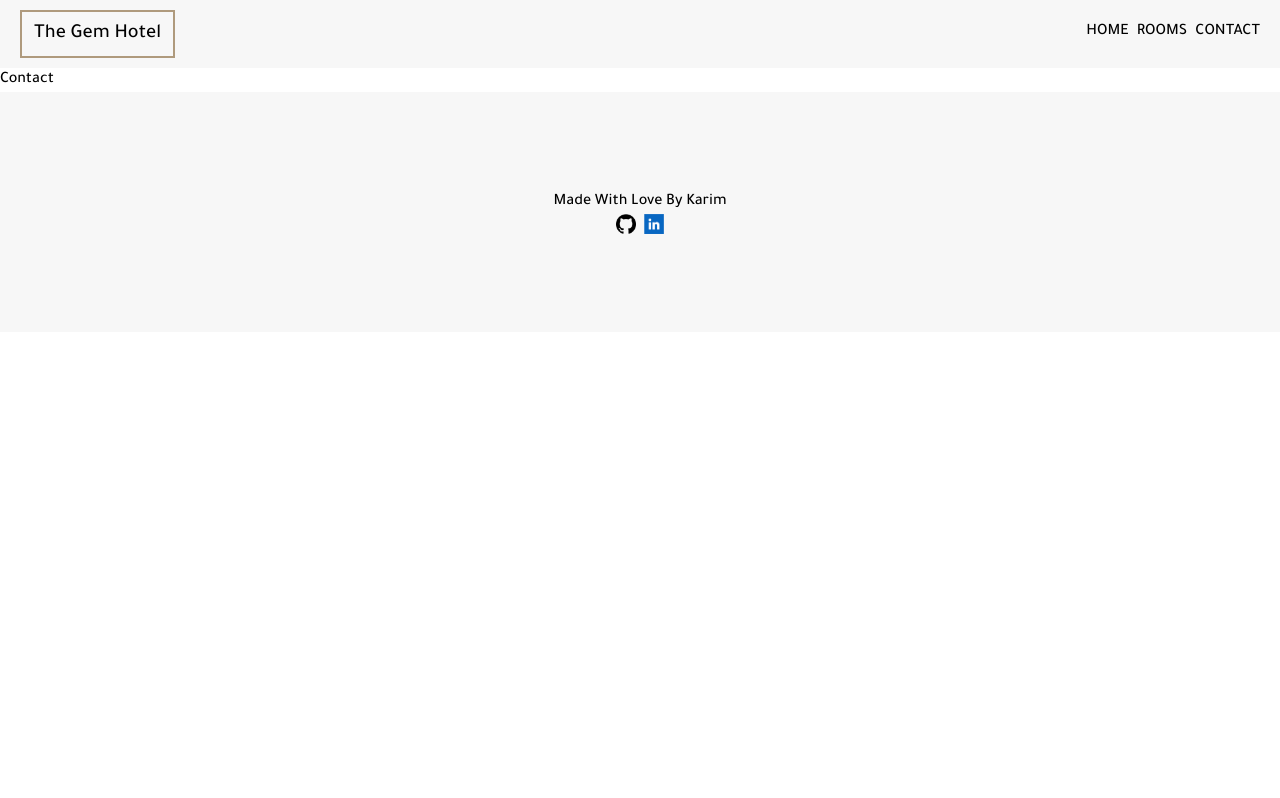
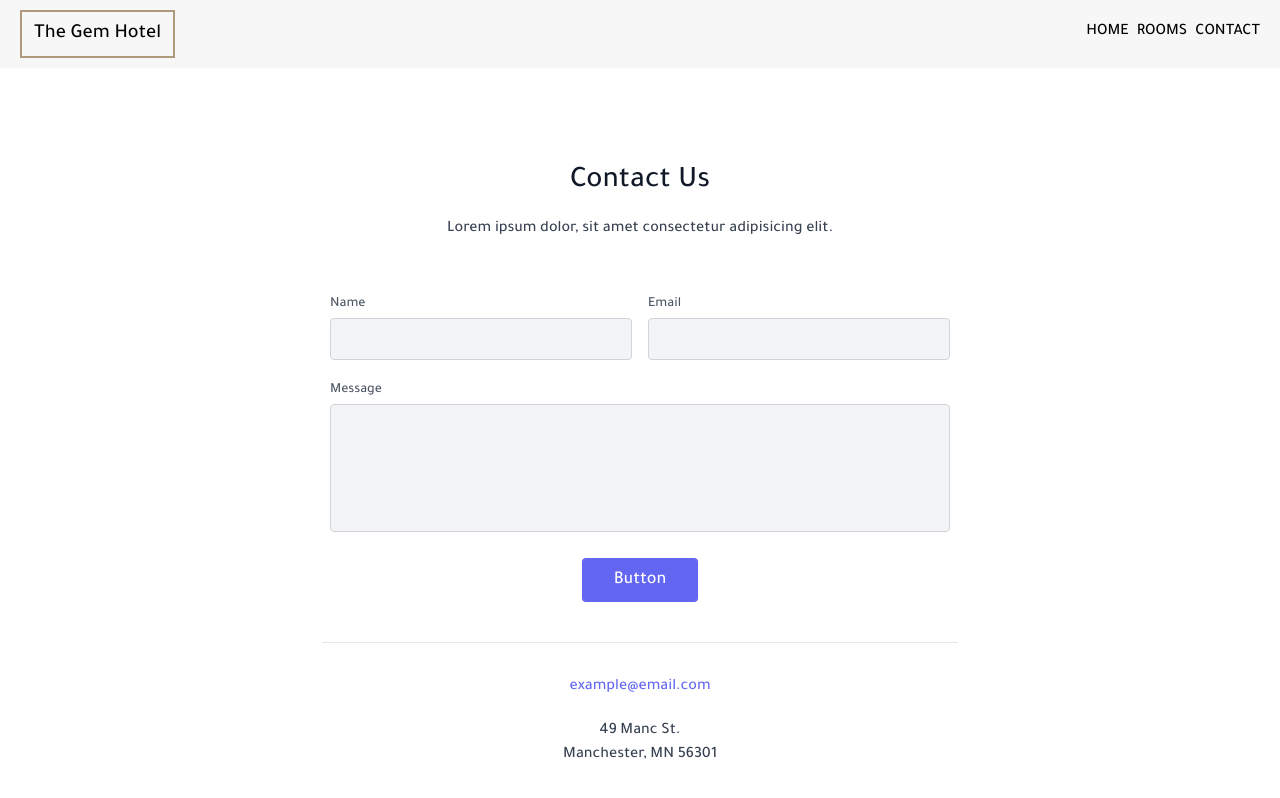
Before and after one commit to K-Othman/The-Gem-Hotel, a React (Vite) app: page /contact in a window 1280 px wide. Shown: the top 798 px of the page. Built offline with nearby package versions, Linux system fonts and the light colour scheme.

Commit message:
fixed the navbar dropdown

```diff
--- a/package.json
+++ b/package.json
@@ -15,6 +15,7 @@
     "match-sorter": "^6.3.1",
     "react": "^18.2.0",
     "react-dom": "^18.2.0",
+    "react-icons": "^4.8.0",
     "react-router-dom": "^6.10.0",
     "sort-by": "^1.2.0"
   },
--- a/src/App.tsx
+++ b/src/App.tsx
@@ -18,7 +18,7 @@
         <Route path="/contact" element={<Contact />} />
         <Route path="/rooms/:roomId" element={<SingleRoom />} />
       </Routes>
-      <Footer />
+      {/* <Footer /> */}
     </main>
   );
 }
--- a/src/components/FeaturedRooms/FeaturedRooms.tsx
+++ b/src/components/FeaturedRooms/FeaturedRooms.tsx
@@ -30,7 +30,7 @@
                 <p className="absolute top-0 text-white bg-[rgba(0,0,0,.5)] p-4 rounded-r text-center">
                   £ {room.price} <br /> per night
                 </p>
-                <Link to="/rooms/:roomId">
+                <Link to={`/rooms/${room.id}`}>
                   <p className="text-center text-2xl bg-[#CFCFCF] py-2">
                     {room.max_capacity}
                   </p>
--- a/src/components/LandingPage/LandingPage.tsx
+++ b/src/components/LandingPage/LandingPage.tsx
@@ -5,7 +5,7 @@
   return (
     <section>
       <div>
-        <div className="relative">
+        <div>
           <div>
             <img
               className="h-[calc(100vh-68px)] min-w-full"
--- a/src/components/NavBar/NavBar.tsx
+++ b/src/components/NavBar/NavBar.tsx
@@ -6,9 +6,15 @@
 
   const toggleNav = () => setIsOpen(!isOpen);
 
+  const navLinks = [
+    { title: "HOME", path: "/" },
+    { title: "ROOMS", path: "/rooms" },
+    { title: "CONTACT", path: "/contact" },
+  ];
+
   return (
     <section className="relative bg-main-color p-5 w-full">
-      <div className="sticky top-0 flex justify-between container mx-auto transition z-50">
+      <div className="sticky top-0 flex justify-between container mx-auto transition">
         <div>
           <Link
             className="border-2 border-secondary-color sm:p-3 p-1 hover:bg-secondary-color hover:text-white transition text-xl"
@@ -17,20 +23,24 @@
             The Gem Hotel
           </Link>
         </div>
-        <div className="hidden sm:flex gap-2">
-          <Link className=" hover:text-secondary-color" to="/">
-            HOME
+        <div className="hidden md:flex gap-2">
+          {navLinks.map((link) => (
+            <Link
+              key={link.path}
+              className="hover:text-secondary-color"
+              to={link.path}
+            >
+              {link.title}
             </Link>
-          <Link className=" hover:text-secondary-color" to="/rooms">
-            ROOMS
-          </Link>
-          <Link className=" hover:text-secondary-color" to="/contact">
-            CONTACT
-          </Link>
+          ))}
         </div>
 
-        <div className="sm:hidden">
-          <button onClick={toggleNav} className="transition-all duration-1000">
+        <div className="md:hidden top-0 right-0 ">
+          <span
+            onClick={toggleNav}
+            className="transition-all duration-1000 flex flex-end"
+          >
+            <div className="absolute right-0">
               <svg
                 fill="currentColor"
                 viewBox="0 0 16 16"
@@ -39,18 +49,17 @@
               >
                 <path d="M4.5 9a3.5 3.5 0 100 7h7a3.5 3.5 0 100-7h-7zm7 6a2.5 2.5 0 110-5 2.5 2.5 0 010 5zm-7-14a2.5 2.5 0 100 5 2.5 2.5 0 000-5zm2.45 0A3.49 3.49 0 018 3.5 3.49 3.49 0 016.95 6h4.55a2.5 2.5 0 000-5H6.95zM4.5 0h7a3.5 3.5 0 110 7h-7a3.5 3.5 0 110-7z" />
               </svg>
-            <div
-              className={
-                isOpen
-                  ? "flex flex-col gap-2 p-4 z-10 bg-[#F7F7F7] text-left w-[100%] transition-all duration-1000"
-                  : "hidden transition-all duration-1000"
-              }
-            >
-              <Link to="/">HOME</Link>
-              <Link to="/rooms">ROOMS</Link>
-              <Link to="/contact">Contact</Link>
             </div>
-          </button>
+            <div className={`${!isOpen && "opacity-0 transition-all"}`}>
+              <div className="flex flex-col mx-auto absolute right-[50%] translate-x-[50%] py-5 pl-5 pr-0 mr-0 z-50 bg-main-color top-10  w-[112%] md:w-[150%] text-center opacity-1 transition-opacity">
+                {navLinks.map((link) => (
+                  <Link key={link.path} to={link.path} onClick={toggleNav}>
+                    {link.title}
+                  </Link>
+                ))}
+              </div>
+            </div>
+          </span>
         </div>
       </div>
     </section>
--- a/src/pages/Contact/Contact.tsx
+++ b/src/pages/Contact/Contact.tsx
@@ -1,3 +1,144 @@
-export default function Contact() {
-  return <div>Contact</div>;
+import "tailwindcss/tailwind.css";
+// import { BsFacebook } from "react-icons/fa";
+
+export default function App() {
+  return (
+    <div>
+      <section className="text-gray-700 body-font relative">
+        <div className="container px-5 py-24 mx-auto">
+          <div className="flex flex-col text-center w-full mb-12">
+            <h1 className="sm:text-3xl text-2xl font-medium title-font mb-4 text-gray-900">
+              Contact Us
+            </h1>
+            <p className="lg:w-2/3 mx-auto leading-relaxed text-base">
+              Lorem ipsum dolor, sit amet consectetur adipisicing elit.
+            </p>
+          </div>
+          <div className="lg:w-1/2 md:w-2/3 mx-auto">
+            <div className="flex flex-wrap -m-2">
+              <div className="p-2 w-1/2">
+                <div className="relative">
+                  <label
+                    htmlFor="name"
+                    className="leading-7 text-sm text-gray-600"
+                  >
+                    Name
+                  </label>
+                  <input
+                    type="text"
+                    id="name"
+                    name="name"
+                    className="w-full bg-gray-100 rounded border border-gray-300 focus:border-indigo-500 text-base outline-none text-gray-700 py-1 px-3 leading-8 transition-colors duration-200 ease-in-out"
+                  />
+                </div>
+              </div>
+              <div className="p-2 w-1/2">
+                <div className="relative">
+                  <label
+                    htmlFor="email"
+                    className="leading-7 text-sm text-gray-600"
+                  >
+                    Email
+                  </label>
+                  <input
+                    type="email"
+                    id="email"
+                    name="email"
+                    className="w-full bg-gray-100 rounded border border-gray-300 focus:border-indigo-500 text-base outline-none text-gray-700 py-1 px-3 leading-8 transition-colors duration-200 ease-in-out"
+                  />
+                </div>
+              </div>
+              <div className="p-2 w-full">
+                <div className="relative">
+                  <label
+                    htmlFor="message"
+                    className="leading-7 text-sm text-gray-600"
+                  >
+                    Message
+                  </label>
+                  <textarea
+                    id="message"
+                    name="message"
+                    className="w-full bg-gray-100 rounded border border-gray-300 focus:border-indigo-500 h-32 text-base outline-none text-gray-700 py-1 px-3 resize-none leading-6 transition-colors duration-200 ease-in-out"
+                  ></textarea>
+                </div>
+              </div>
+              <div className="p-2 w-full">
+                <button className="flex mx-auto text-white bg-indigo-500 border-0 py-2 px-8 focus:outline-none hover:bg-indigo-600 rounded text-lg">
+                  Button
+                </button>
+              </div>
+              <div className="p-2 w-full pt-8 mt-8 border-t border-gray-200 text-center">
+                <a className="text-indigo-500">example@email.com</a>
+                <p className="leading-normal my-5">
+                  49 Manc St.
+                  <br />
+                  Manchester, MN 56301
+                </p>
+                {/* <span className="inline-flex">
+                  <a className="text-gray-500">
+                    <svg
+                      fill="currentColor"
+                      stroke-linecap="round"
+                      stroke-linejoin="round"
+                      stroke-width="2"
+                      className="w-5 h-5"
+                      viewBox="0 0 24 24"
+                    >
+                      <path d="M18 2h-3a5 5 0 00-5 5v3H7v4h3v8h4v-8h3l1-4h-4V7a1 1 0 011-1h3z"></path>
+                    </svg>
+                  </a>
+                  <a className="ml-4 text-gray-500">
+                    <svg
+                      fill="currentColor"
+                      stroke-linecap="round"
+                      stroke-linejoin="round"
+                      stroke-width="2"
+                      className="w-5 h-5"
+                      viewBox="0 0 24 24"
+                    >
+                      <path d="M23 3a10.9 10.9 0 01-3.14 1.53 4.48 4.48 0 00-7.86 3v1A10.66 10.66 0 013 4s-4 9 5 13a11.64 11.64 0 01-7 2c9 5 20 0 20-11.5a4.5 4.5 0 00-.08-.83A7.72 7.72 0 0023 3z"></path>
+                    </svg>
+                  </a>
+                  <a className="ml-4 text-gray-500">
+                    <svg
+                      fill="none"
+                      stroke="currentColor"
+                      stroke-linecap="round"
+                      stroke-linejoin="round"
+                      stroke-width="2"
+                      className="w-5 h-5"
+                      viewBox="0 0 24 24"
+                    >
+                      <rect
+                        width="20"
+                        height="20"
+                        x="2"
+                        y="2"
+                        rx="5"
+                        ry="5"
+                      ></rect>
+                      <path d="M16 11.37A4 4 0 1112.63 8 4 4 0 0116 11.37zm1.5-4.87h.01"></path>
+                    </svg>
+                  </a>
+                  <a className="ml-4 text-gray-500">
+                    <svg
+                      fill="currentColor"
+                      stroke-linecap="round"
+                      stroke-linejoin="round"
+                      stroke-width="2"
+                      className="w-5 h-5"
+                      viewBox="0 0 24 24"
+                    >
+                      <path d="M21 11.5a8.38 8.38 0 01-.9 3.8 8.5 8.5 0 01-7.6 4.7 8.38 8.38 0 01-3.8-.9L3 21l1.9-5.7a8.38 8.38 0 01-.9-3.8 8.5 8.5 0 014.7-7.6 8.38 8.38 0 013.8-.9h.5a8.48 8.48 0 018 8v.5z"></path>
+                    </svg>
+                  </a>
+                </span> */}
+              </div>
+            </div>
+          </div>
+        </div>
+      </section>
+    </div>
+  );
 }
--- a/src/pages/Home/Home.tsx
+++ b/src/pages/Home/Home.tsx
@@ -1,4 +1,5 @@
 import FeaturedRooms from "../../components/FeaturedRooms/FeaturedRooms";
+import Footer from "../../components/Footer/Footer";
 import LandingPage from "../../components/LandingPage/LandingPage";
 import Services from "../../components/Services/Services";
 
@@ -8,6 +9,7 @@
       <LandingPage />
       <Services />
       <FeaturedRooms />
+      <Footer />
     </section>
   );
 }
--- a/src/pages/Rooms/Rooms.tsx
+++ b/src/pages/Rooms/Rooms.tsx
@@ -1,3 +1,4 @@
+import Footer from "../../components/Footer/Footer";
 import RoomsBanner from "../../components/RoomsBanner/RoomsBanner";
 import SearchRooms from "../../components/SearchRooms/SearchRooms";
 
@@ -6,6 +7,7 @@
     <section>
       <RoomsBanner />
       <SearchRooms />
+      <Footer />
     </section>
   );
 }
```
Also changed, not shown: src/pages/SingleRoom/SingleRoom.tsx (+6 -11 lines), 1 other file (tests, documents, lock files or other folders). Lines whose indentation alone changed are shown as unchanged.
